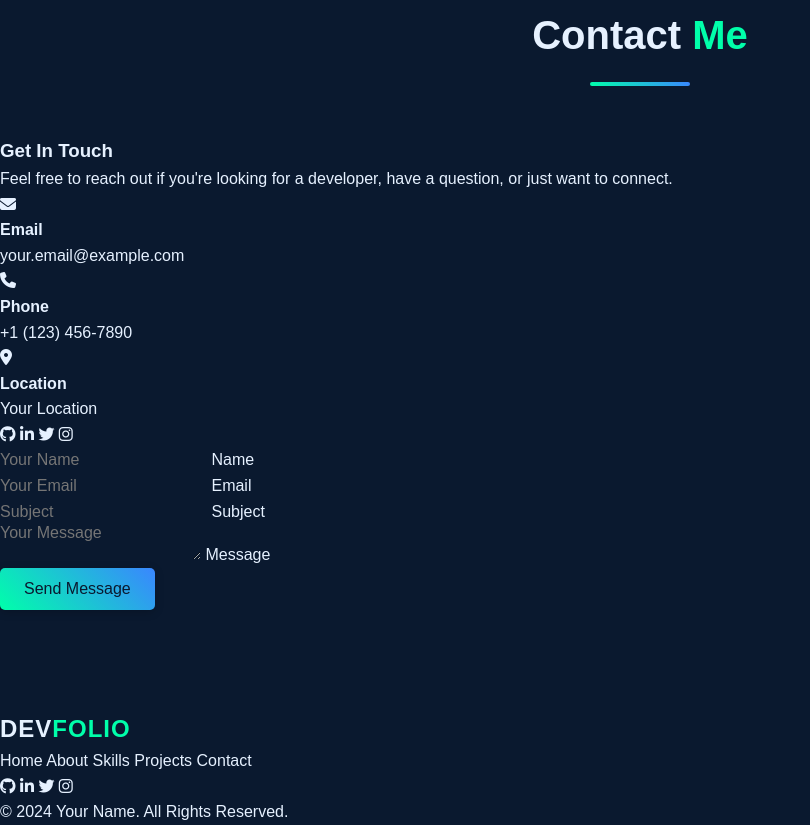
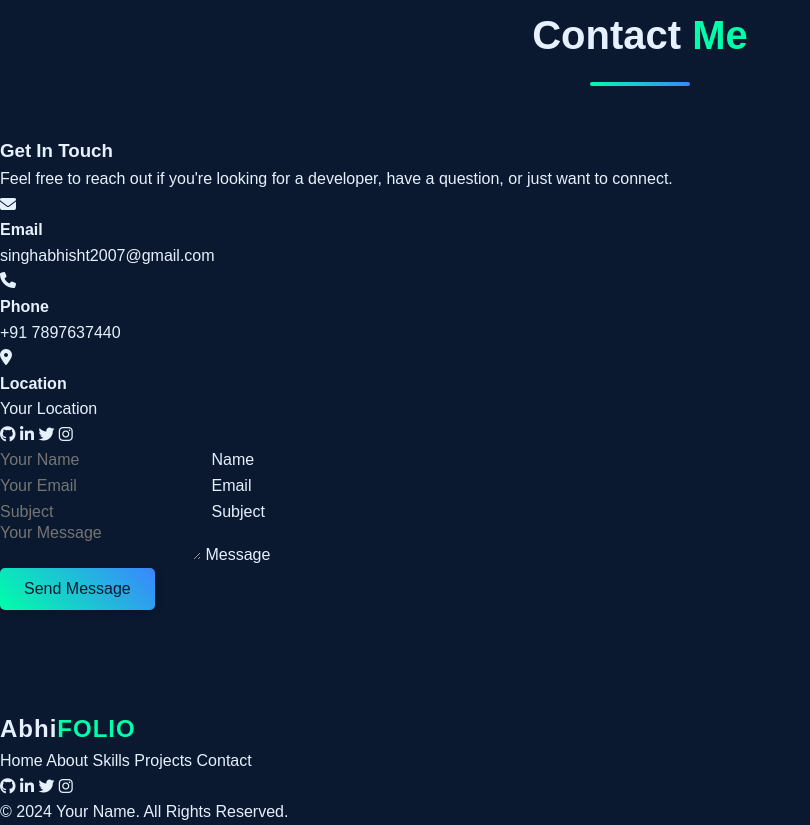
Before and after one commit to Abhisht2000/Portfolio, a plain HTML site: page index.html in a window 1280 px wide. Shown: the part 4060-4885 px from the top of the page, without its empty margins (0-810 px from the left). Drawn offline with Linux system fonts and the light colour scheme.

Commit message:
contact corrected

```diff
--- a/index.html
+++ b/index.html
@@ -342,14 +342,14 @@
                             <i class="fas fa-envelope"></i>
                             <div>
                                 <h4>Email</h4>
-                                <p>your.email@example.com</p>
+                                <p>singhabhisht2007@gmail.com</p>
                             </div>
                         </div>
                         <div class="contact-item">
                             <i class="fas fa-phone"></i>
                             <div>
                                 <h4>Phone</h4>
-                                <p>+1 (123) 456-7890</p>
+                                <p>+91 7897637440</p>
                             </div>
                         </div>
                         <div class="contact-item">
@@ -395,7 +395,7 @@
     <footer>
         <div class="footer-content">
             <div class="footer-logo">
-                <div class="logo-text">DEV<span class="highlight">FOLIO</span></div>
+                <div class="logo-text">Abhi<span class="highlight">FOLIO</span></div>
             </div>
             <div class="footer-links">
                 <a href="#home">Home</a>
```
